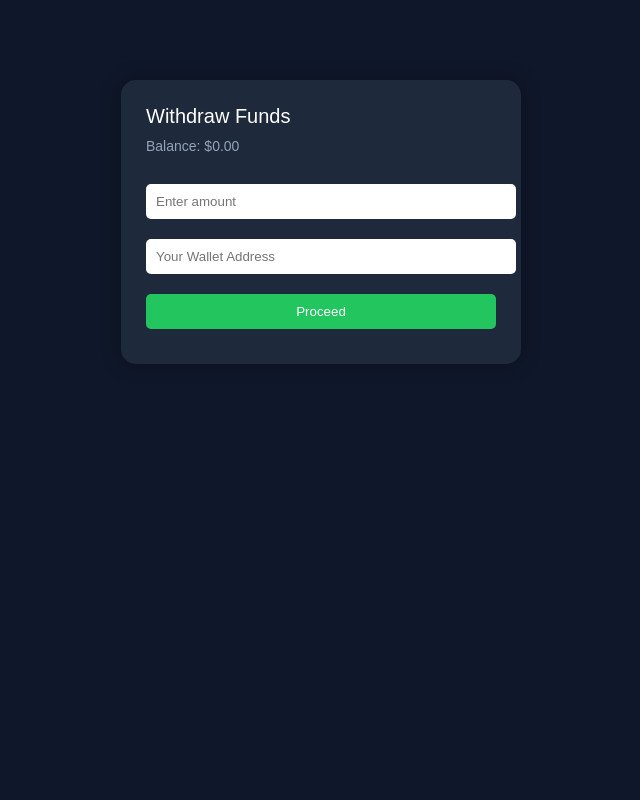
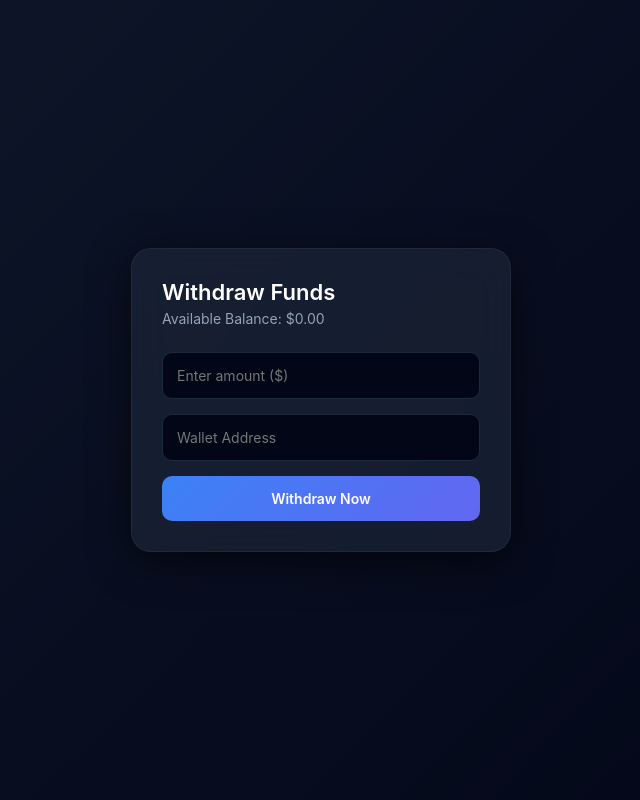
Before and after one commit to nealecglobal/blockfinance, a Django app: page /withdraw/request/ in a window 1280 px wide. Shown: the whole page, without its empty margins (319-959 px from the left). Run offline with Django 5.2, Linux system fonts and the light colour scheme; a user stored in the database is signed in.

Commit message:
Update withdraw_request.html

```diff
--- a/withdrawals/templates/withdraw_request.html
+++ b/withdrawals/templates/withdraw_request.html
@@ -1,35 +1,105 @@
 <!DOCTYPE html>
-<html>
+<html lang="en">
 <head>
+    <meta charset="UTF-8">
     <title>Withdraw - BlockInvest</title>
-    <link rel="stylesheet" href="/static/style.css">
+    <meta name="viewport" content="width=device-width, initial-scale=1.0">
+
     <style>
+        * {
+            margin: 0;
+            padding: 0;
+            box-sizing: border-box;
+            font-family: 'Inter', sans-serif;
+        }
+
+        body {
+            height: 100vh;
+            background: linear-gradient(135deg, #0f172a, #020617);
+            display: flex;
+            justify-content: center;
+            align-items: center;
+            color: white;
+        }
+
         .card {
-            background: #1e293b;
-            padding: 25px;
-            border-radius: 15px;
-            width: 350px;
-            margin: 80px auto;
-            box-shadow: 0 0 20px rgba(0,0,0,0.3);
+            width: 380px;
+            padding: 30px;
+            border-radius: 20px;
+            background: rgba(30, 41, 59, 0.6);
+            backdrop-filter: blur(20px);
+            box-shadow: 0 10px 40px rgba(0,0,0,0.6);
+            border: 1px solid rgba(255,255,255,0.05);
         }
 
         .title {
-            font-size: 20px;
-            margin-bottom: 10px;
+            font-size: 22px;
+            font-weight: 600;
+            margin-bottom: 5px;
         }
 
         .balance {
             font-size: 14px;
             color: #94a3b8;
-            margin-bottom: 20px;
+            margin-bottom: 25px;
+        }
+
+        form {
+            display: flex;
+            flex-direction: column;
+            gap: 15px;
+        }
+
+        input {
+            padding: 14px;
+            border-radius: 10px;
+            border: 1px solid #1e293b;
+            background: #020617;
+            color: white;
+            font-size: 14px;
+            outline: none;
+            transition: 0.2s;
+        }
+
+        input:focus {
+            border-color: #3b82f6;
+            box-shadow: 0 0 0 2px rgba(59,130,246,0.2);
         }
 
         .summary {
-            background: #0f172a;
+            background: #020617;
+            padding: 12px;
+            border-radius: 10px;
+            font-size: 13px;
+            color: #cbd5f5;
+            display: flex;
+            justify-content: space-between;
+        }
+
+        button {
+            padding: 14px;
+            border: none;
+            border-radius: 10px;
+            background: linear-gradient(135deg, #3b82f6, #6366f1);
+            color: white;
+            font-weight: 600;
+            font-size: 14px;
+            cursor: pointer;
+            transition: 0.2s;
+        }
+
+        button:hover {
+            transform: translateY(-1px);
+            box-shadow: 0 5px 20px rgba(59,130,246,0.4);
+        }
+
+        .error {
+            background: rgba(239, 68, 68, 0.1);
+            color: #ef4444;
             padding: 10px;
-            border-radius: 10px;
-            margin-top: 10px;
-            font-size: 14px;
+            border-radius: 8px;
+            font-size: 13px;
+            margin-bottom: 10px;
         }
     </style>
 </head>
@@ -37,28 +107,27 @@
 
 <div class="card">
     <div class="title">Withdraw Funds</div>
-    <div class="balance">Balance: ${{ balance }}</div>
+    <div class="balance">Available Balance: ${{ balance }}</div>
 
     {% if message %}
-        <p style="color:red">{{ message }}</p>
+        <div class="error">{{ message }}</div>
     {% endif %}
 
     <form method="post">
         {% csrf_token %}
 
-        <input type="number" id="amount" name="amount" placeholder="Enter amount" step="0.01" required>
+        <input type="number" id="amount" name="amount" placeholder="Enter amount ($)" step="0.01" required>
 
-        <input type="text" name="wallet_address" placeholder="Your Wallet Address" required>
+        <input type="text" name="wallet_address" placeholder="Wallet Address" required>
 
         {% comment %} <div class="summary">
-            30% Fee: $<span id="fee">0.00</span>
+            <span>Fee (30%)</span>
+            <span>$<span id="fee">0.00</span></span>
         </div> {% endcomment %}
 
-        <button type="submit">Proceed</button>
+        <button type="submit">Withdraw Now</button>
     </form>
-
 </div>
-
 
 <script>
     const amountInput = document.getElementById('amount');
```
